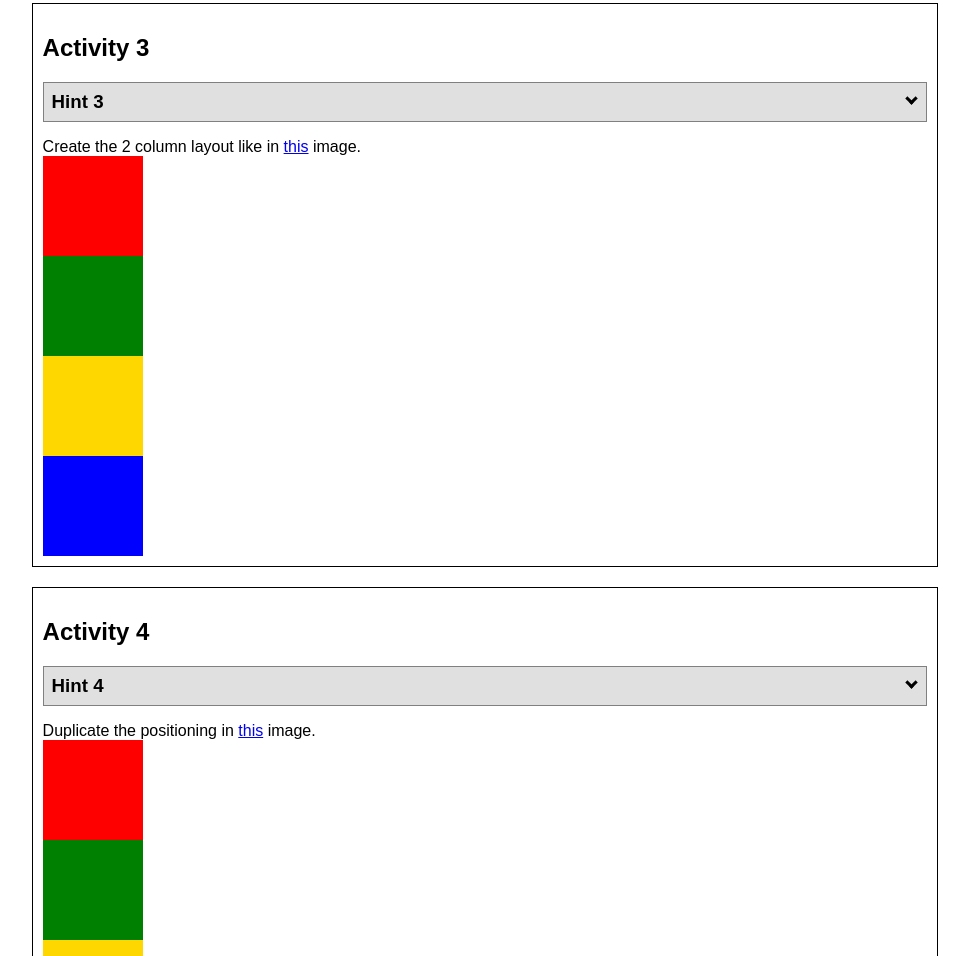
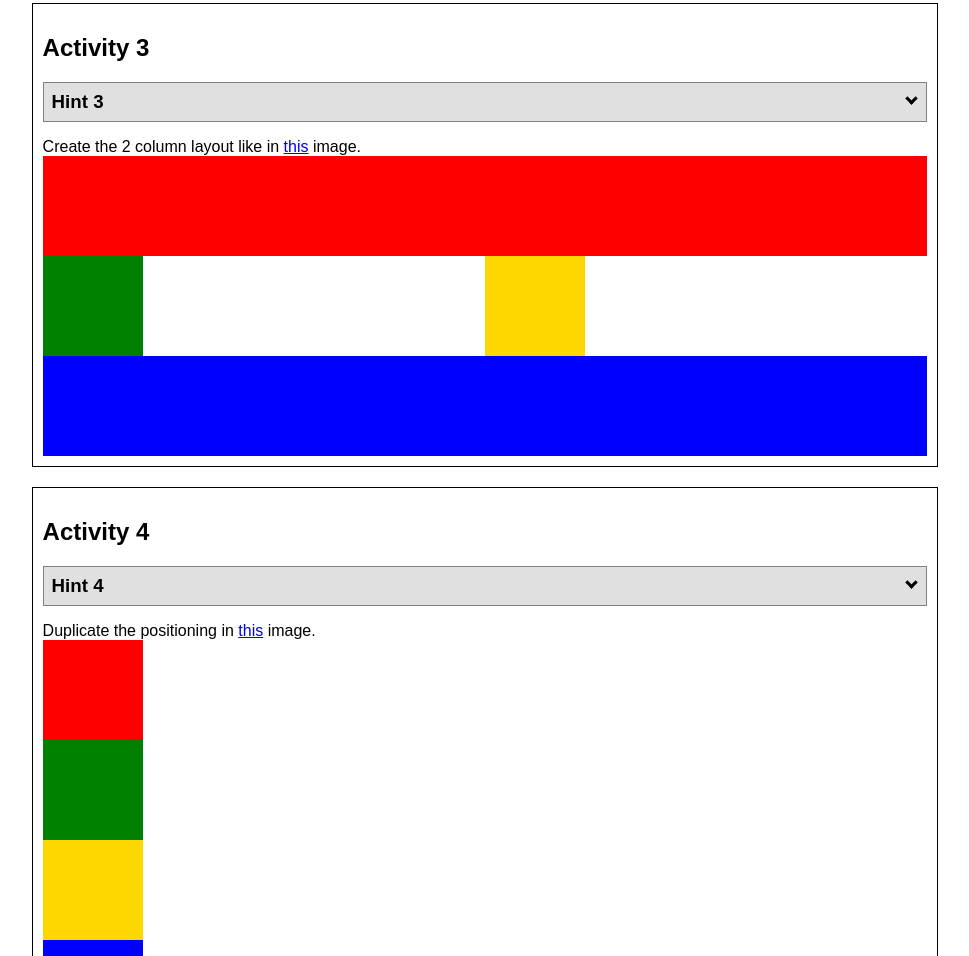
Before and after one commit to jaromsm/wdd130, a plain HTML site: page positioning.html in a window 1280 px wide. Shown: the part 1454-2410 px from the top of the page, without its empty margins (155-1124 px from the left). Drawn offline with Linux system fonts and the light colour scheme.

Commit message:
Red/blue

```diff
--- a/positionstyles.css
+++ b/positionstyles.css
@@ -63,11 +63,15 @@
 /* Activity 3 styles */
 .content3 {
   /* This is the parent of the activity 3 boxes. */
+  display: grid;
+  grid-template-columns: 1fr 1fr;
+
 }
 .red3 {
-  width: 100px;
+  width: 100%;
   height: 100px;
   background-color: red;
+  grid-column: 1/3;
 }
 .green3 {
   width: 100px;
@@ -80,9 +84,10 @@
   background-color: gold;
 }
 .blue3 {
-  width: 100px;
+  width: 100%;
   height: 100px;
   background-color: blue;
+  grid-column: 1/3;
 }
 /* Activity 4 styles */
 .content4 {
```
